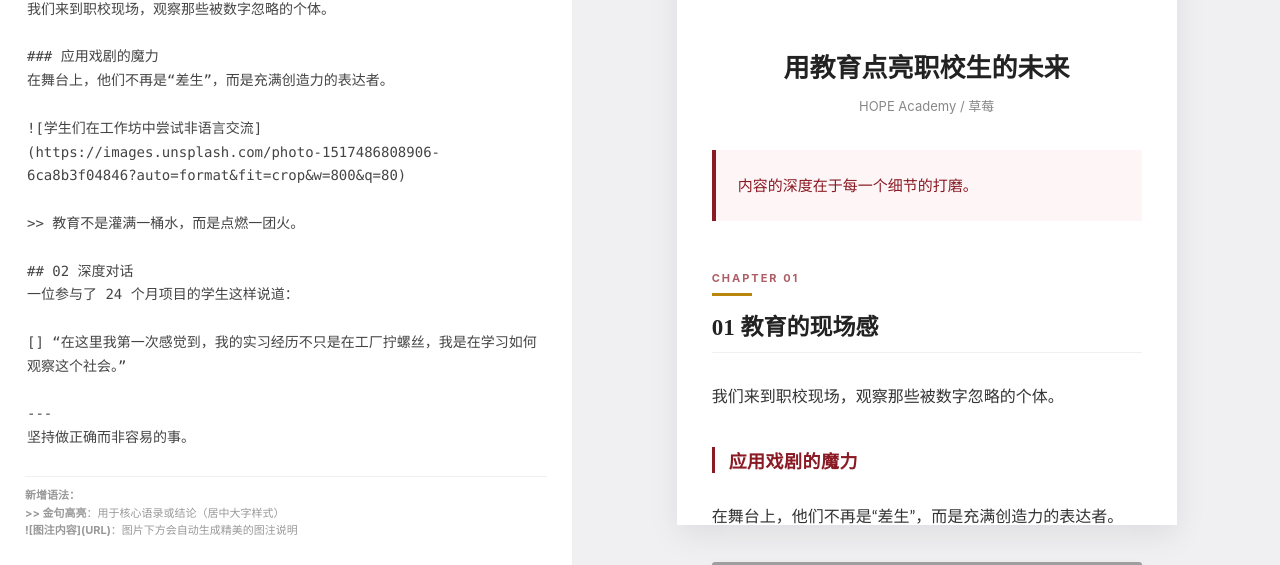
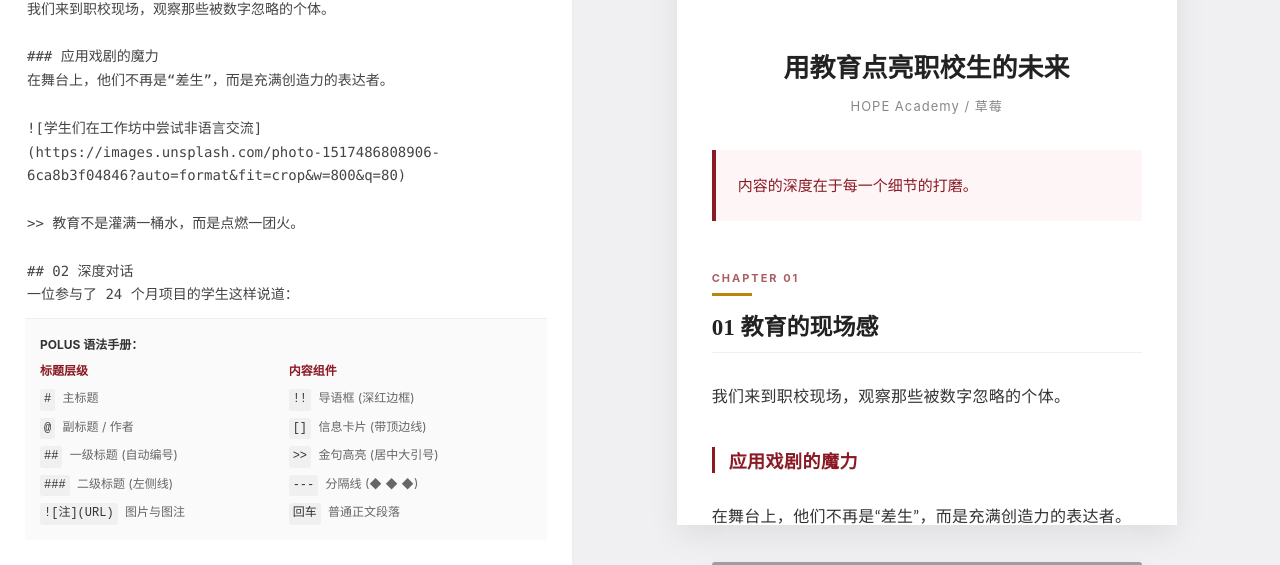
Before and after one commit to zcl52500-arch/polus, a plain HTML site: page index.html in a window 1280 px wide. Shown: the part 235-800 px from the top of the page. Drawn offline with Linux system fonts and the light colour scheme; grey boxes are pictures that could not be loaded.

Commit message:
Update index.html

```diff
--- a/index.html
+++ b/index.html
@@ -12,17 +12,28 @@
         .btn-copy { background: #8A1A24; color: white; border: none; padding: 9px 20px; border-radius: 6px; cursor: pointer; font-weight: 600; font-size: 14px; transition: all 0.2s; }
         .btn-copy:hover { background: #6a141b; }
         .main-container { display: flex; flex: 1; overflow: hidden; }
-        .editor-container { flex: 1; padding: 25px; background: #fff; border-right: 1px solid #eee; display: flex; flex-direction: column; }
+        .editor-container { flex: 1; padding: 25px; background: #fff; border-right: 1px solid #eee; display: flex; flex-direction: column; position: relative; }
         textarea { flex: 1; width: 100%; border: none; outline: none; font-size: 14px; line-height: 1.7; color: #444; resize: none; font-family: 'Menlo', 'Monaco', 'Courier New', monospace; }
         .preview-container { flex: 1.2; padding: 40px; overflow-y: auto; background: #f0f0f2; display: flex; justify-content: center; }
         #article-wrapper { width: 100%; max-width: 500px; background: white; padding: 50px 35px; min-height: 100%; box-shadow: 0 10px 30px rgba(0,0,0,0.08); box-sizing: border-box; }
-        .syntax-tip { font-size: 11px; color: #999; margin-top: 15px; border-top: 1px solid #f0f0f0; padding-top: 10px; line-height: 1.6; }
+
+        /* 完整语法提示区优化 */
+        .syntax-hint-box {
+            background: #fafafa;
+            padding: 15px;
+            border-top: 1px solid #eee;
+            font-size: 12px;
+            color: #666;
+            line-height: 1.8;
+        }
+        .syntax-hint-box b { color: #8A1A24; margin-right: 5px; }
+        .syntax-tag { display: inline-block; background: #f0f0f0; padding: 0 4px; border-radius: 3px; font-family: monospace; color: #333; margin-right: 4px; }
     </style>
 </head>
 <body>
 
 <div class="toolbar">
-    <div class="logo">POLUS Editor <span style="font-weight: 400; font-size: 12px; color: #999; margin-left: 5px;">v3.5 (Specialized)</span></div>
+    <div class="logo">POLUS Editor <span style="font-weight: 400; font-size: 12px; color: #999; margin-left: 5px;">v3.5 Professional</span></div>
     <button class="btn-copy" onclick="copyToWechat()">复制到公众号</button>
 </div>
 
@@ -51,10 +62,17 @@
 
 ---
 坚持做正确而非容易的事。</textarea>
-        <div class="syntax-tip">
-            <b>新增语法：</b><br>
-            <b>>> 金句高亮</b>：用于核心语录或结论（居中大字样式）<br>
-            <b>![图注内容](URL)</b>：图片下方会自动生成精美的图注说明
+
+        <div class="syntax-hint-box">
+            <div style="margin-bottom: 5px; font-weight: bold; color: #333;">POLUS 语法手册：</div>
+            <div style="display: grid; grid-template-columns: 1fr 1fr; gap: 5px;">
+                <div><b>标题层级</b></div><div><b>内容组件</b></div>
+                <div><span class="syntax-tag">#</span> 主标题</div><div><span class="syntax-tag">!!</span> 导语框 (深红边框)</div>
+                <div><span class="syntax-tag">@</span> 副标题 / 作者</div><div><span class="syntax-tag">[]</span> 信息卡片 (带顶边线)</div>
+                <div><span class="syntax-tag">##</span> 一级标题 (自动编号)</div><div><span class="syntax-tag">>></span> 金句高亮 (居中大引号)</div>
+                <div><span class="syntax-tag">###</span> 二级标题 (左侧线)</div><div><span class="syntax-tag">---</span> 分隔线 (◆ ◆ ◆)</div>
+                <div><span class="syntax-tag">![注](URL)</span> 图片与图注</div><div><span class="syntax-tag">回车</span> 普通正文段落</div>
+            </div>
         </div>
     </div>
 
@@ -82,40 +100,33 @@
             if (trimmed.startsWith('# ')) {
                 html += `<h1 style="font-size: 26px; color: #222; text-align: center; margin: 35px 0 12px; font-family: 'Noto Serif SC', serif;">${trimmed.replace('# ', '')}</h1>`;
             } else if (trimmed.startsWith('@ ')) {
-                html += `<div style="font-size: 13px; color: #888; text-align: center; margin-bottom: 35px;">${trimmed.replace('@ ', '')}</div>`;
+                html += `<div style="font-size: 13px; color: #888; text-align: center; margin-bottom: 35px; letter-spacing: 1px;">${trimmed.replace('@ ', '')}</div>`;
             } else if (trimmed.startsWith('!! ')) {
                 html += `<div style="background: #fdf5f6; border-left: 4px solid #8A1A24; padding: 22px; margin: 28px 0; color: #8A1A24; line-height: 1.8; font-size: 15px; text-align: justify;">${trimmed.replace('!! ', '')}</div>`;
             }
-            // 金句高亮 (>>) - 新增
             else if (trimmed.startsWith('>> ')) {
-                html += `
-                    <div style="text-align: center; margin: 40px 0; padding: 0 20px;">
-                        <div style="color: #B8860B; font-size: 24px; font-family: serif; margin-bottom: -15px; opacity: 0.5;">“</div>
-                        <div style="font-size: 18px; color: #8A1A24; font-family: 'Noto Serif SC', serif; font-weight: bold; line-height: 1.6; padding: 0 10px;">${trimmed.replace('>> ', '')}</div>
-                        <div style="color: #B8860B; font-size: 24px; font-family: serif; margin-top: -5px; opacity: 0.5;">”</div>
-                    </div>`;
+                html += `<div style="text-align: center; margin: 40px 0; padding: 0 20px;"><div style="color: #B8860B; font-size: 24px; font-family: serif; margin-bottom: -15px; opacity: 0.5;">“</div><div style="font-size: 18px; color: #8A1A24; font-family: 'Noto Serif SC', serif; font-weight: bold; line-height: 1.6;">${trimmed.replace('>> ', '')}</div><div style="color: #B8860B; font-size: 24px; font-family: serif; margin-top: -5px; opacity: 0.5;">”</div></div>`;
             }
             else if (trimmed.startsWith('## ')) {
                 sectionCount++;
                 const num = sectionCount < 10 ? '0' + sectionCount : sectionCount;
-                html += `<div style="margin: 50px 0 25px; padding-bottom: 10px; border-bottom: 1px solid #f0f0f0;"><div style="font-size: 11px; color: #8A1A24; font-weight: bold; letter-spacing: 2px; opacity: 0.7; margin-bottom: 8px;">CHAPTER ${num}</div><div style="width: 40px; height: 3.5px; background: #B8860B; margin-bottom: 12px;"></div><h2 style="font-size: 23px; color: #222; margin: 0; font-family: 'Noto Serif SC', serif;">${trimmed.replace('## ', '')}</h2></div>`;
+                html += `<div style="margin: 50px 0 25px; padding-bottom: 10px; border-bottom: 1px solid #f0f0f0;"><div style="font-size: 11px; color: #8A1A24; font-weight: bold; letter-spacing: 2px; opacity: 0.7; margin-bottom: 8px;">CHAPTER ${num}</div><div style="width: 40px; height: 3.5px; background: #B8860B; margin-bottom: 12px;"></div><h2 style="font-size: 23px; color: #222; margin: 0; font-family: 'Noto Serif SC', serif; font-weight: 700;">${trimmed.replace('## ', '')}</h2></div>`;
             } else if (trimmed.startsWith('### ')) {
-                html += `<div style="margin: 35px 0 18px; padding-left: 14px; border-left: 3px solid #8A1A24;"><h3 style="font-size: 18px; color: #8A1A24; margin: 0; font-family: 'Noto Serif SC', serif; letter-spacing: 0.5px;">${trimmed.replace('### ', '')}</h3></div>`;
+                html += `<div style="margin: 35px 0 18px; padding-left: 14px; border-left: 3px solid #8A1A24;"><h3 style="font-size: 18px; color: #8A1A24; margin: 0; font-family: 'Noto Serif SC', serif; letter-spacing: 0.5px; font-weight: 700;">${trimmed.replace('### ', '')}</h3></div>`;
             } else if (trimmed.startsWith('[] ')) {
-                html += `<div style="background: #f9f9f9; border: 1px solid #eee; border-top: 3.5px solid #8A1A24; padding: 20px; margin: 30px 0; font-size: 15px; color: #444; line-height: 1.8;">${trimmed.replace('[] ', '')}</div>`;
+                html += `<div style="background: #f9f9f9; border: 1px solid #eee; border-top: 3.5px solid #8A1A24; padding: 20px; margin: 30px 0; font-size: 15px; color: #444; line-height: 1.8; text-align: justify;">${trimmed.replace('[] ', '')}</div>`;
             }
-            // 图片与图注解析 - 增强版
             else if (trimmed.startsWith('![')) {
                 const altMatch = trimmed.match(/\[(.*?)\]/);
                 const urlMatch = trimmed.match(/\((.*?)\)/);
                 if (urlMatch) {
-                    const caption = altMatch && altMatch[1] ? `<div style="text-align: center; font-size: 12px; color: #999; margin-top: 10px; padding: 0 20px; line-height: 1.5; letter-spacing: 0.5px;">${altMatch[1]}</div>` : "";
+                    const caption = altMatch && altMatch[1] ? `<div style="text-align: center; font-size: 12px; color: #999; margin-top: 10px; padding: 0 20px;">${altMatch[1]}</div>` : "";
                     html += `<div style="margin: 30px 0;"><img src="${urlMatch[1]}" style="width: 100%; display: block; border-radius: 3px; box-shadow: 0 4px 12px rgba(0,0,0,0.06);">${caption}</div>`;
                 }
             } else if (trimmed === '---') {
                 html += `<div style="text-align: center; color: #B8860B; margin: 45px 0; font-size: 18px; letter-spacing: 8px;">······</div>`;
             } else {
-                html += `<p style="font-size: 16px; line-height: 2.1; color: #333; margin: 1.6em 0; text-align: justify; font-family: 'Optima', 'Noto Serif SC', serif;">${trimmed}</p>`;
+                html += `<p style="font-size: 16px; line-height: 2.1; color: #333; margin: 1.6em 0; text-align: justify; font-family: 'Optima', 'Noto Serif SC', serif; letter-spacing: 0.3px;">${trimmed}</p>`;
             }
         });
         wrapper.innerHTML = header + html;
```
